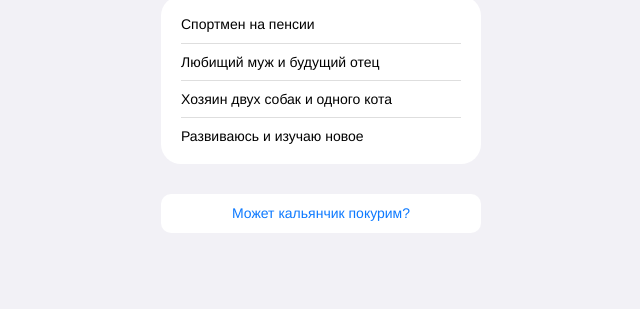
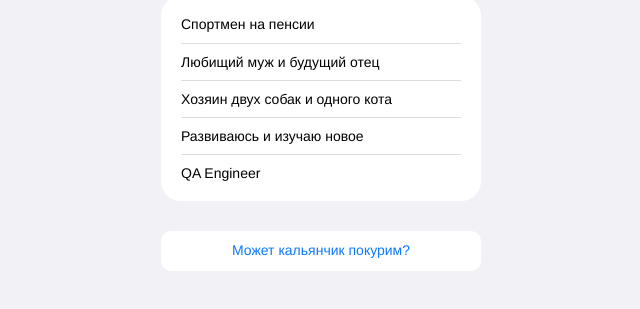
Before and after one commit to RoMiCH774/CSS, a plain HTML site: page CSS-main/cv_ios-main/index.html in a window 1280 px wide. Shown: the part 431-740 px from the top of the page, without its empty margins (319-959 px from the left). Drawn offline with Linux system fonts and the light colour scheme.

Commit message:
добавил пункт

```diff
--- a/cv_ios-main/index.html
+++ b/CSS-main/cv_ios-main/index.html
@@ -53,6 +53,9 @@
           <li class="links__link">
             <p class="links__title">Развиваюсь и изучаю новое</p>
           </li>
+          <li class="links__link">
+            <p class="links__title">QA Engineer</p>
+          </li>
         </ul>
       </section>
     </main>
```
Also changed, not shown: CSS-main/cv_ios-main/avatar.png (renamed from cv_ios-main/avatar.png), CSS-main/cv_ios-main/ios.css (renamed from cv_ios-main/ios.css), CSS-main/cv_ios-main/js.js (renamed from cv_ios-main/js.js), CSS-main/cv_ios-main/normalize.css (renamed from cv_ios-main/normalize.css).
